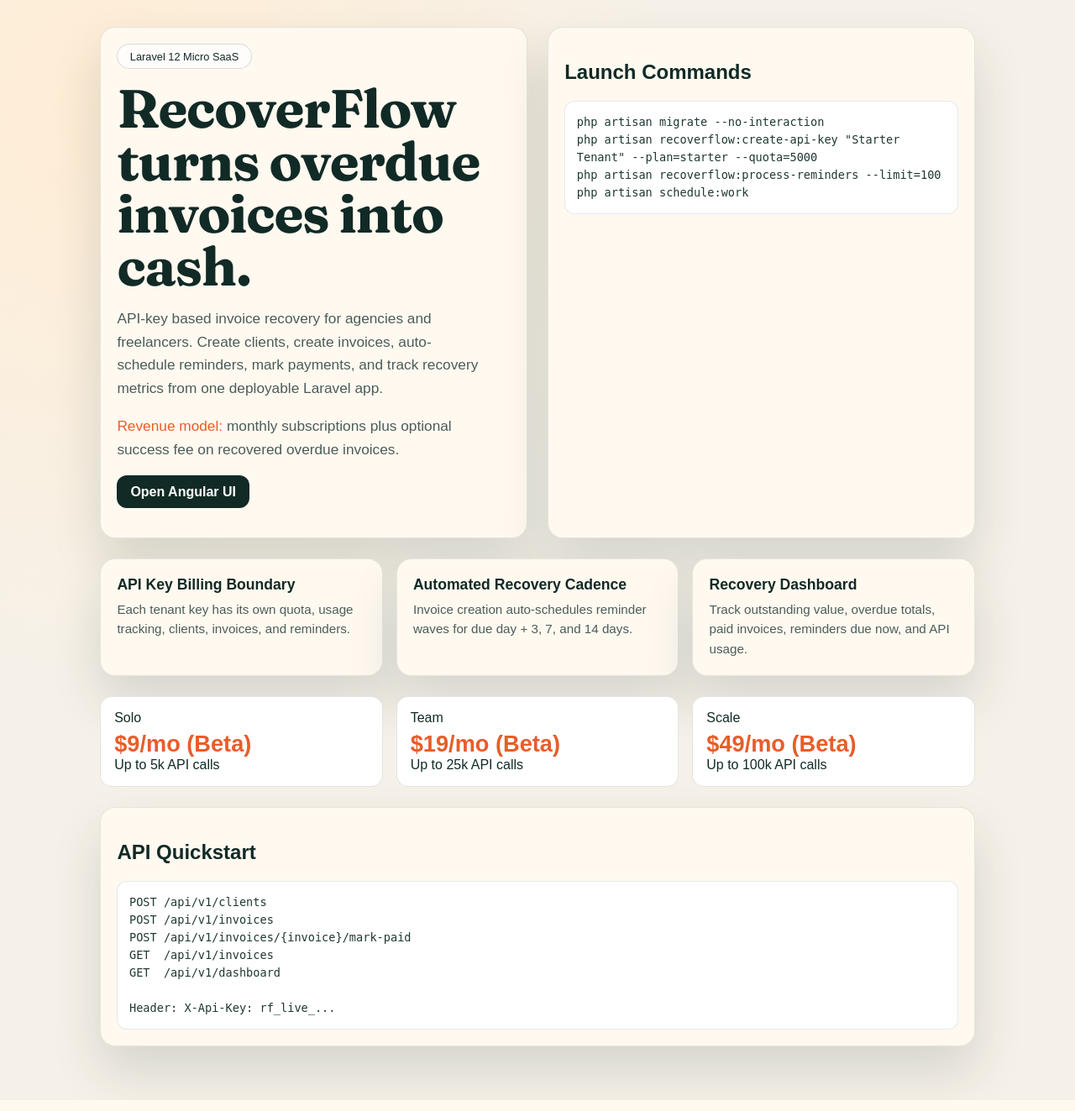
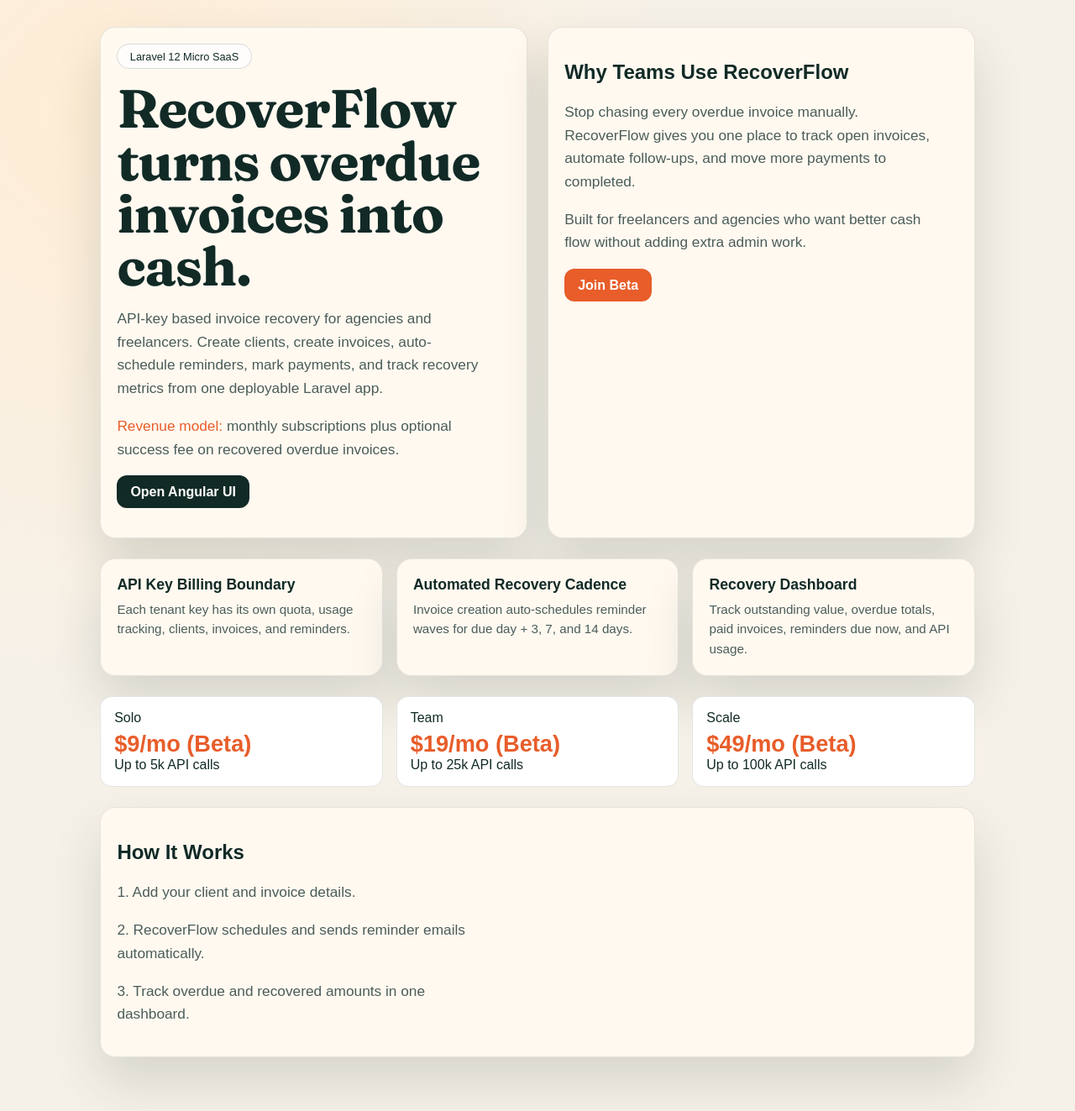
Before and after one commit to prashantgautam96/recoverflow, a Laravel app: page / in a window 1280 px wide. Shown: the whole page at 84% size. Run offline with Laravel 12, Linux system fonts and the light colour scheme; some web fonts are replaced.

Commit message:
chore: replace developer command blocks with customer-facing home content

```diff
--- a/resources/views/welcome.blade.php
+++ b/resources/views/welcome.blade.php
@@ -165,11 +165,22 @@
                 </article>
 
                 <article class="panel">
-                    <h2>Launch Commands</h2>
-                    <pre>php artisan migrate --no-interaction
-php artisan recoverflow:create-api-key "Starter Tenant" --plan=starter --quota=5000
-php artisan recoverflow:process-reminders --limit=100
-php artisan schedule:work</pre>
+                    <h2>Why Teams Use RecoverFlow</h2>
+                    <p class="subtitle" style="margin-top:0;">
+                        Stop chasing every overdue invoice manually. RecoverFlow gives you one place to track open invoices,
+                        automate follow-ups, and move more payments to completed.
+                    </p>
+                    <p class="subtitle" style="margin-top:0.8rem;">
+                        Built for freelancers and agencies who want better cash flow without adding extra admin work.
+                    </p>
+                    <p style="margin-top:1rem;">
+                        <a
+                            href="/app"
+                            style="display:inline-block;padding:0.65rem 1rem;border-radius:12px;background:#e85d2a;color:#fff;text-decoration:none;font-weight:600;"
+                        >
+                            Join Beta
+                        </a>
+                    </p>
                 </article>
             </section>
 
@@ -207,14 +218,16 @@
             </section>
 
             <section class="panel" style="margin-top:1.5rem;">
-                <h2>API Quickstart</h2>
-                <pre>POST /api/v1/clients
-POST /api/v1/invoices
-POST /api/v1/invoices/{invoice}/mark-paid
-GET  /api/v1/invoices
-GET  /api/v1/dashboard
-
-Header: X-Api-Key: rf_live_...</pre>
+                <h2>How It Works</h2>
+                <p class="subtitle" style="margin-top:0;">
+                    1. Add your client and invoice details.
+                </p>
+                <p class="subtitle" style="margin-top:0;">
+                    2. RecoverFlow schedules and sends reminder emails automatically.
+                </p>
+                <p class="subtitle" style="margin-top:0;">
+                    3. Track overdue and recovered amounts in one dashboard.
+                </p>
             </section>
         </main>
     </body>
```
